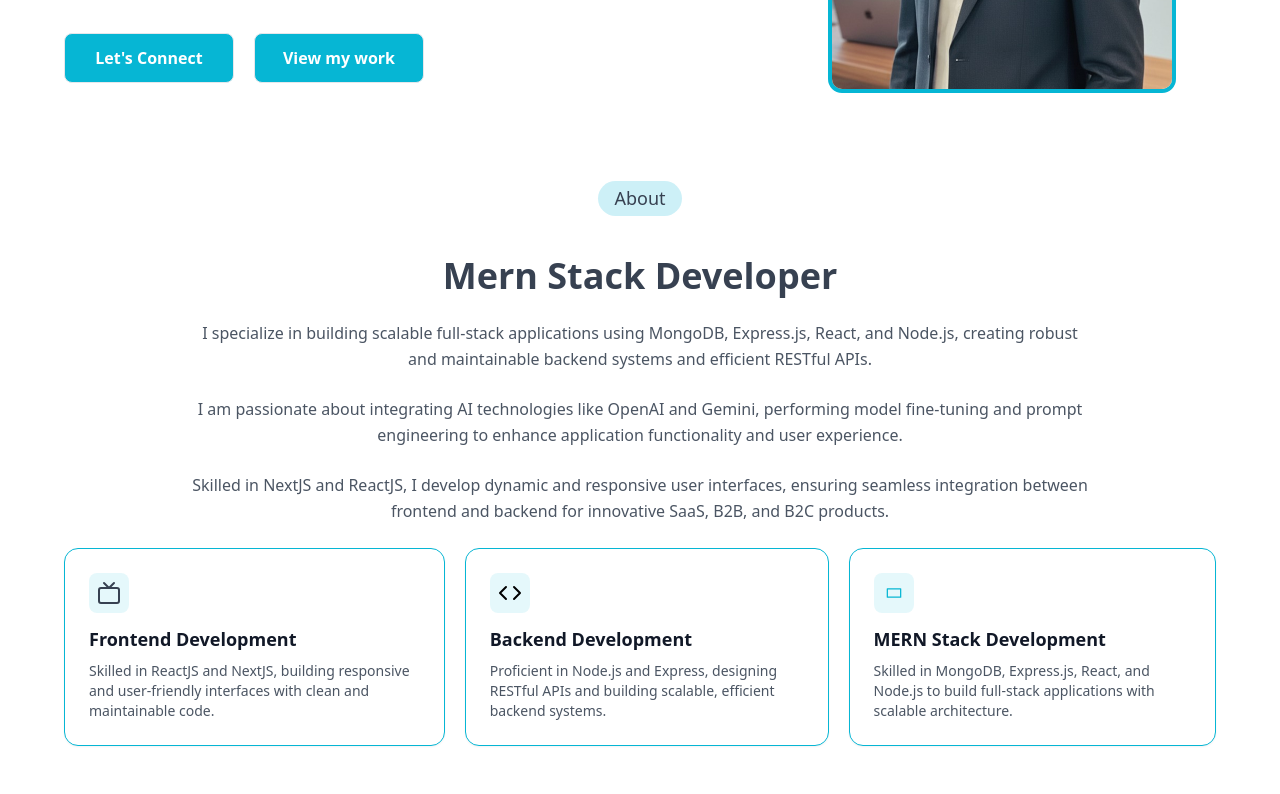
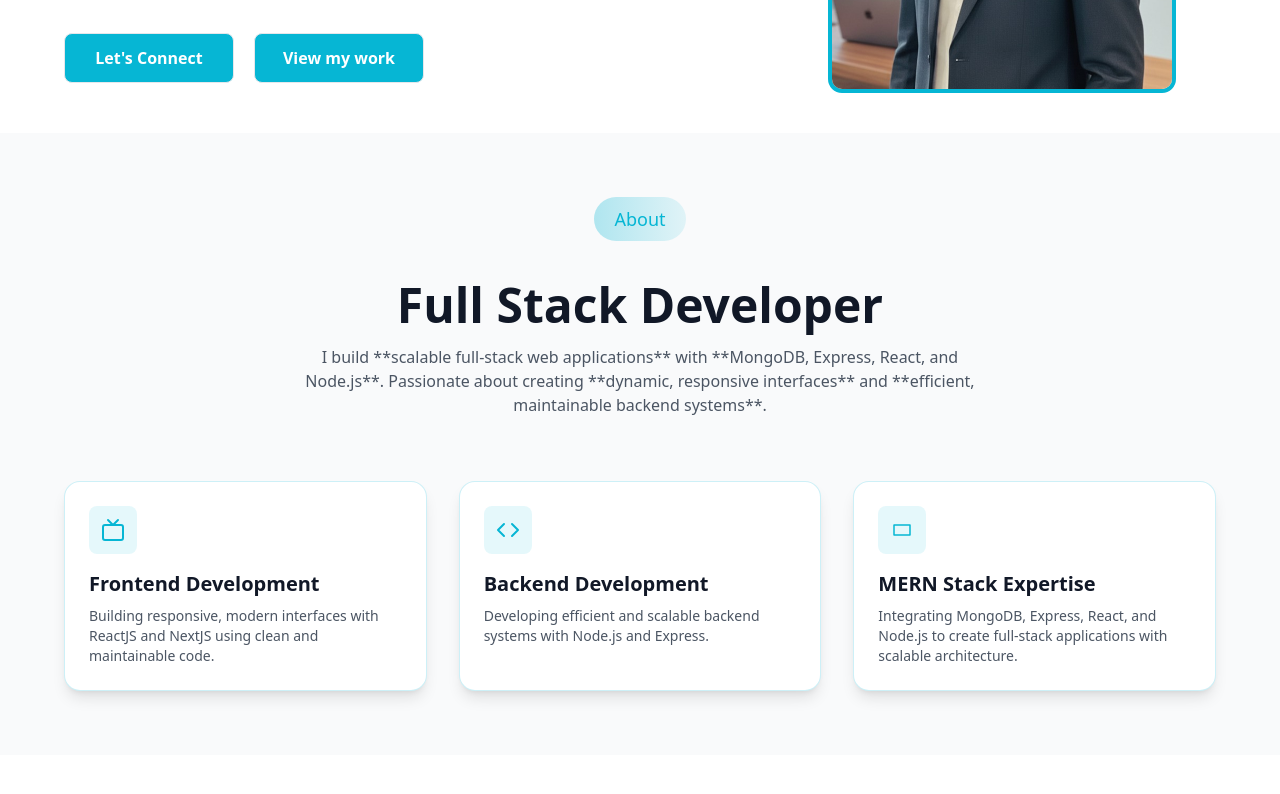
Before and after one commit to Safian62/My-Portfolio, a Next.js app: page / in a window 1280 px wide. Shown: the part 460-1254 px from the top of the page. Built offline with nearby package versions, Linux system fonts and the light colour scheme.

Commit message:
changes abouts

```diff
--- a/components/About.tsx
+++ b/components/About.tsx
@@ -8,70 +8,80 @@ type Props = {};
 const About = (props: Props) => {
   const { theme } = useTheme();
   return (
-    <section id="about" className="w-full py-12 px-6 lg:px-16">
+    <section
+      id="about"
+      className="w-full py-16 px-6 lg:px-16 bg-gray-50 dark:bg-gray-900 transition-colors duration-500"
+    >
       <div className="max-w-7xl mx-auto">
         {/* Top badge */}
-        <div className="text-center mb-8 mx-auto">
-          <span className="inline-block bg-primary-color/20 text-secondary-color px-4 py-1 rounded-full font-[400] text-[18px]">About</span>
+        <div className="text-center mb-10">
+          <span className="inline-block bg-gradient-to-r from-primary-color/30 to-primary-color/10 text-primary-color px-5 py-2 rounded-full font-medium text-lg">
+            About
+          </span>
         </div>
 
-        <div className="gap-5 mt-10 ">
-          {/* Left column: headline + paragraphs */}
-          <div className="flex flex-col items-center justify-center">
-            <h2 className="text-3xl lg:text-4xl font-bold text-secondary-color mb-6 text-center">Mern Stack Developer</h2>
+        {/* Headline */}
+        <div className="text-center mb-16">
+          <h2 className="text-4xl lg:text-5xl font-bold text-gray-900 dark:text-white">
+            Full Stack Developer
+          </h2>
+          <p className="mt-4 text-gray-600 dark:text-gray-300 max-w-2xl mx-auto">
+            I build **scalable full-stack web applications** with **MongoDB, Express, React, and Node.js**.
+            Passionate about creating **dynamic, responsive interfaces** and **efficient, maintainable backend systems**.
+          </p>
+        </div>
 
-            <p className="text-gray-600 mb-6 leading-relaxed max-w-4xl text-justify sm:text-center">
-              I specialize in building scalable full-stack applications using MongoDB, Express.js, React, and Node.js, creating robust and maintainable backend systems and efficient RESTful APIs.
-
-            </p>
-
-            <p className="text-gray-600 mb-6 leading-relaxed max-w-4xl text-justify sm:text-center">
-              I am passionate about integrating AI technologies like OpenAI and Gemini, performing model fine-tuning and prompt engineering to enhance application functionality and user experience.
-
-            </p>
-
-            <p className="text-gray-600 mb-6 leading-relaxed max-w-4xl text-justify sm:text-center">
-              Skilled in NextJS and ReactJS, I develop dynamic and responsive user interfaces, ensuring seamless integration between frontend and backend for innovative SaaS, B2B, and B2C products.
-
-            </p>
-          </div>
-
-          {/* Right column: role cards */}
-          <aside className="md:flex gap-5 space-y-5 md:space-y-0">
-            <div className="p-6 bg-white rounded-xl shadow-sm border border-primary-color">
-              <div className="inline-flex items-center justify-center h-10 w-10 rounded-md bg-primary-color/10 mb-3 text-secondary-color">
-                <Tv />
+        {/* Skill cards */}
+        <div className="grid md:grid-cols-3 gap-8">
+          {[
+            {
+              icon: <Tv className="h-6 w-6 text-primary-color" />,
+              title: "Frontend Development",
+              description:
+                "Building responsive, modern interfaces with ReactJS and NextJS using clean and maintainable code.",
+            },
+            {
+              icon: <Code className="h-6 w-6 text-primary-color" />,
+              title: "Backend Development",
+              description:
+                "Developing efficient and scalable backend systems with Node.js and Express.",
+            },
+            {
+              icon: (
+                <svg
+                  className="h-6 w-6 text-primary-color"
+                  viewBox="0 0 24 24"
+                  fill="none"
+                >
+                  <path
+                    d="M4 7h16v10H4z"
+                    stroke="currentColor"
+                    strokeWidth="1.5"
+                    strokeLinecap="round"
+                    strokeLinejoin="round"
+                  />
+                </svg>
+              ),
+              title: "MERN Stack Expertise",
+              description:
+                "Integrating MongoDB, Express, React, and Node.js to create full-stack applications with scalable architecture.",
+            },
+          ].map((card, idx) => (
+            <div
+              key={idx}
+              className="p-6 bg-white dark:bg-gray-800 rounded-2xl shadow-lg border border-primary-color/20 transform transition-transform duration-300 hover:-translate-y-2 hover:shadow-2xl"
+            >
+              <div className="inline-flex items-center justify-center h-12 w-12 rounded-md bg-primary-color/10 mb-4">
+                {card.icon}
               </div>
-              <h4 className="text-lg font-semibold text-gray-900">Frontend Development</h4>
-              <p className="text-gray-600 mt-2 text-sm">
-                Skilled in ReactJS and NextJS, building responsive and user-friendly interfaces with clean and maintainable code.
+              <h4 className="text-xl font-semibold text-gray-900 dark:text-white">
+                {card.title}
+              </h4>
+              <p className="text-gray-600 dark:text-gray-300 mt-2 text-sm">
+                {card.description}
               </p>
-
-
-            </div >
-
-            <div className="p-6 bg-white rounded-xl shadow-sm border border-primary-color">
-              <div className="inline-flex items-center justify-center h-10 w-10 rounded-md bg-primary-color/10 mb-3">
-                <Code />
-              </div>
-              <h4 className="text-lg font-semibold text-gray-900">Backend Development</h4>
-              <p className="text-gray-600 mt-2 text-sm">
-                Proficient in Node.js and Express, designing RESTful APIs and building scalable, efficient backend systems.
-              </p>
-
             </div>
-
-            <div className="p-6 bg-white rounded-xl shadow-sm border border-primary-color">
-              <div className="inline-flex items-center justify-center h-10 w-10 rounded-md bg-primary-color/10 mb-3">
-                <svg className="h-5 w-5 text-primary-color" viewBox="0 0 24 24" fill="none"><path d="M4 7h16v10H4z" stroke="currentColor" strokeWidth="1.5" strokeLinecap="round" strokeLinejoin="round" /></svg>
-              </div>
-              <h4 className="text-lg font-semibold text-gray-900">MERN Stack Development</h4>
-              <p className="text-gray-600 mt-2 text-sm">
-                Skilled in MongoDB, Express.js, React, and Node.js to build full-stack applications with scalable architecture.
-              </p>
-
-            </div>
-          </aside>
+          ))}
         </div>
       </div>
     </section>
```
